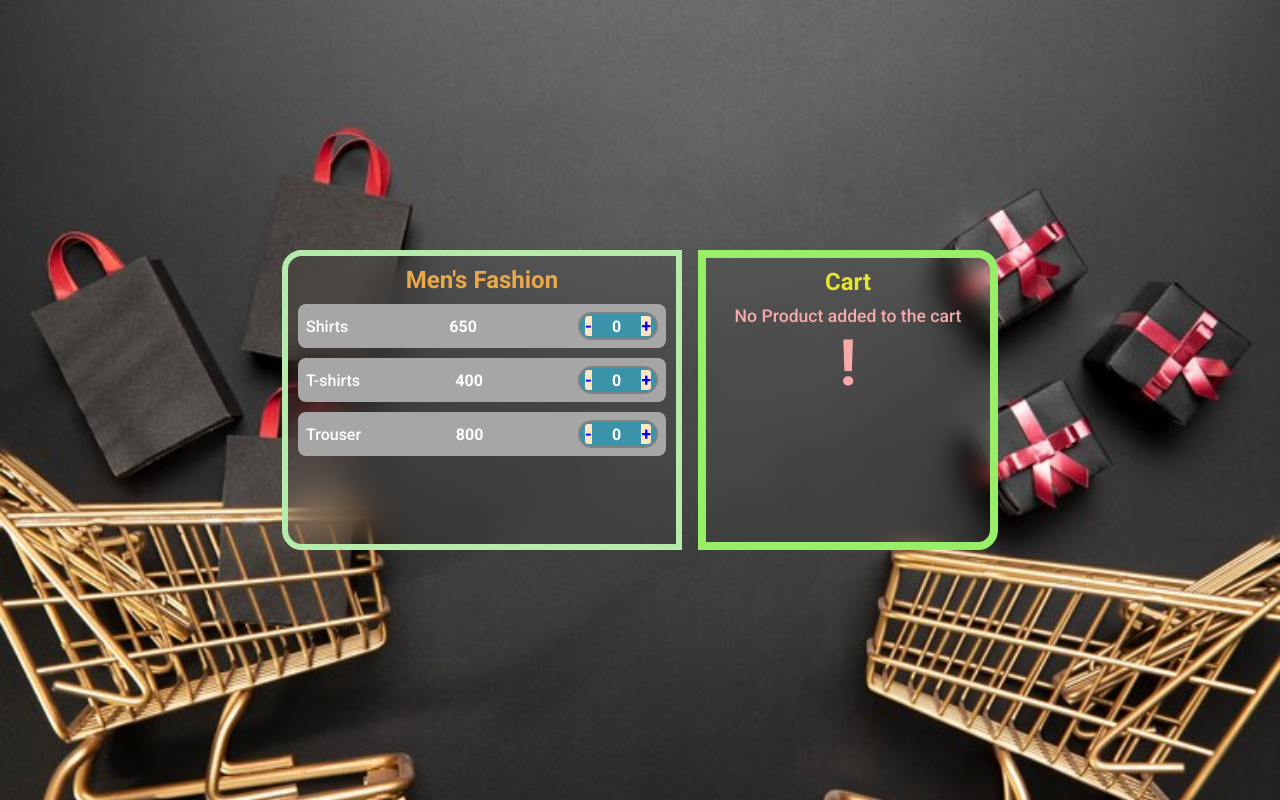
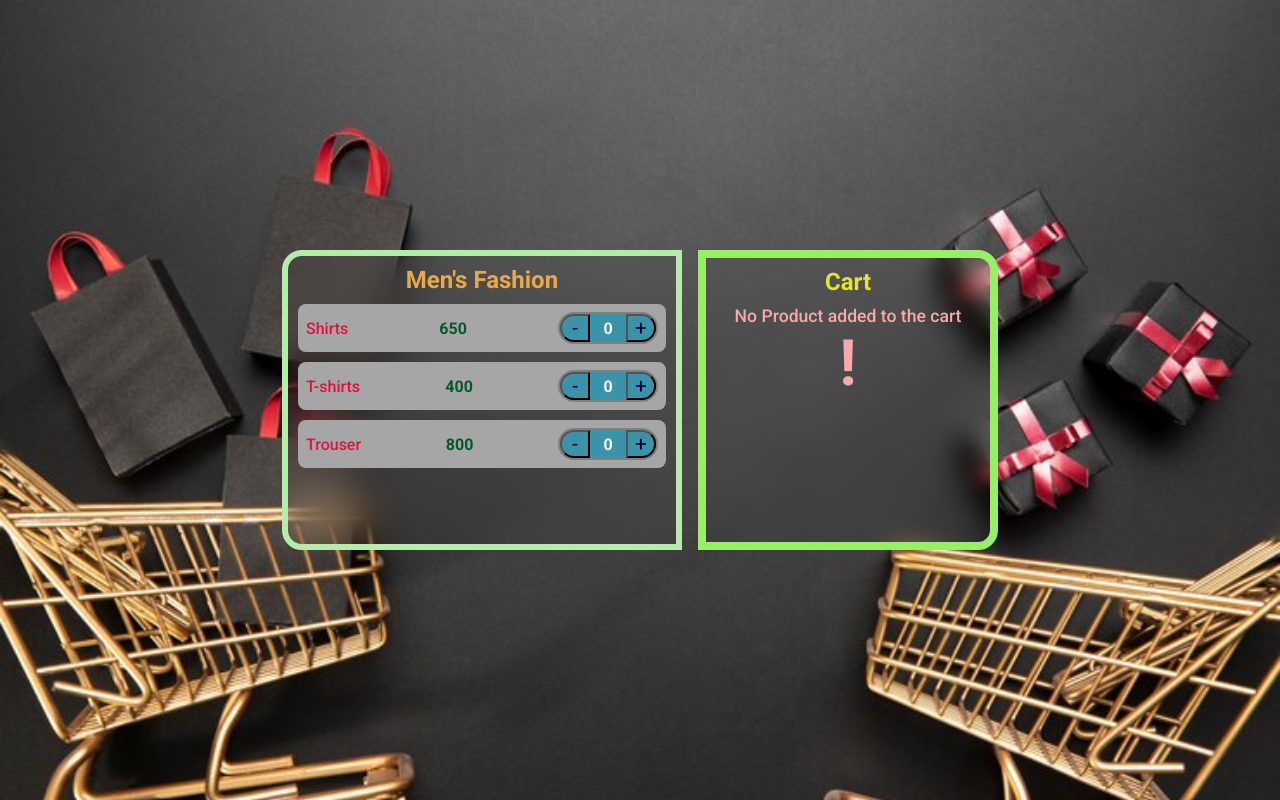
Before and after one commit to Mayankkatheriya/Weekly_Test_3_Shopping_Cart, a plain HTML site: page index.html in a window 1280 px wide. Drawn offline with Linux system fonts and the light colour scheme.

Commit message:
styles added

```diff
--- a/index.html
+++ b/index.html
@@ -14,27 +14,27 @@
                 <h4 class = productName>Shirts</h4>
                 <p class = "price">650</p>
                 <div class="numbers">
-                    <div class="remove">-</div>
+                    <button class="remove">-</button>
                     <p class="count">0</p>
-                    <div class="add">+</div>
+                    <button class="add">+</button>
                 </div>
             </div>
             <div class="product" id="product2">
                 <h4 class = productName>T-shirts</h4>
                 <p class = "price">400</p>
                 <div class="numbers">
-                    <div class="remove">-</div>
+                    <button class="remove">-</button>
                     <p class="count">0</p>
-                    <div class="add">+</div>
+                    <button class="add">+</button>
                 </div>
             </div>
             <div class="product" id="product3">
                 <h4 class = productName>Trouser</h4>
                 <p class = "price">800</p>
                 <div class="numbers">
-                    <div class="remove">-</div>
+                    <button class="remove">-</button>
                     <p class="count">0</p>
-                    <div class="add">+</div>
+                    <button class="add">+</button>
                 </div>
             </div>
         </div>
--- a/styles.css
+++ b/styles.css
@@ -43,6 +43,12 @@
     justify-content: space-between;
     align-items: center;
 }
+.price{
+    color: rgb(5, 88, 43);
+}
+.productName{
+    color: crimson;
+}
 .products h2{
     color: rgb(233, 169, 74);
 }
@@ -58,25 +64,29 @@
     color: white;
     font-weight: 700;
     border-radius: 20px;
-    width: 80px;
-    padding: 2px 5px;
+    width: 100px;
+    /* padding: 2px 0; */
     display: flex;
     align-items: center;
     justify-content: space-between;
 }
 .add, .remove{
     cursor: pointer;
-    font-size: 1.1rem;
-    color: blue;
-    background-color: bisque;
+    font-size: 1.3rem;
+    color: rgb(0, 0, 58);
+    height: 100%;
+    width: 30px;
+    /* background-color: rgb(7, 44, 51); */
+    background: transparent;
+    /* border: none; */
 
 
 }
 .add{
-    border-radius: 0 3px 3px 0;
+    border-radius: 0 50px 50px 0;
 }
 .remove{
-    border-radius: 3px 0 0 3px;
+    border-radius: 50px 0 0 50px;
 }
 .add:hover, .remove:hover{
     transform: scale(1.12);
```
